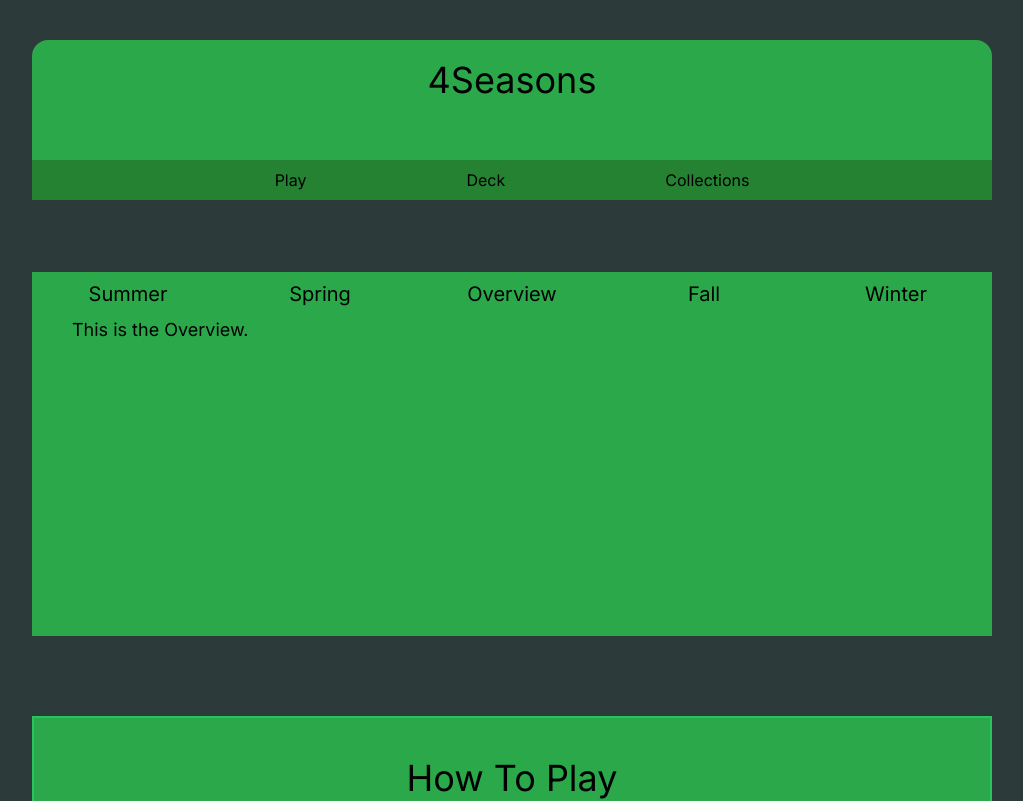
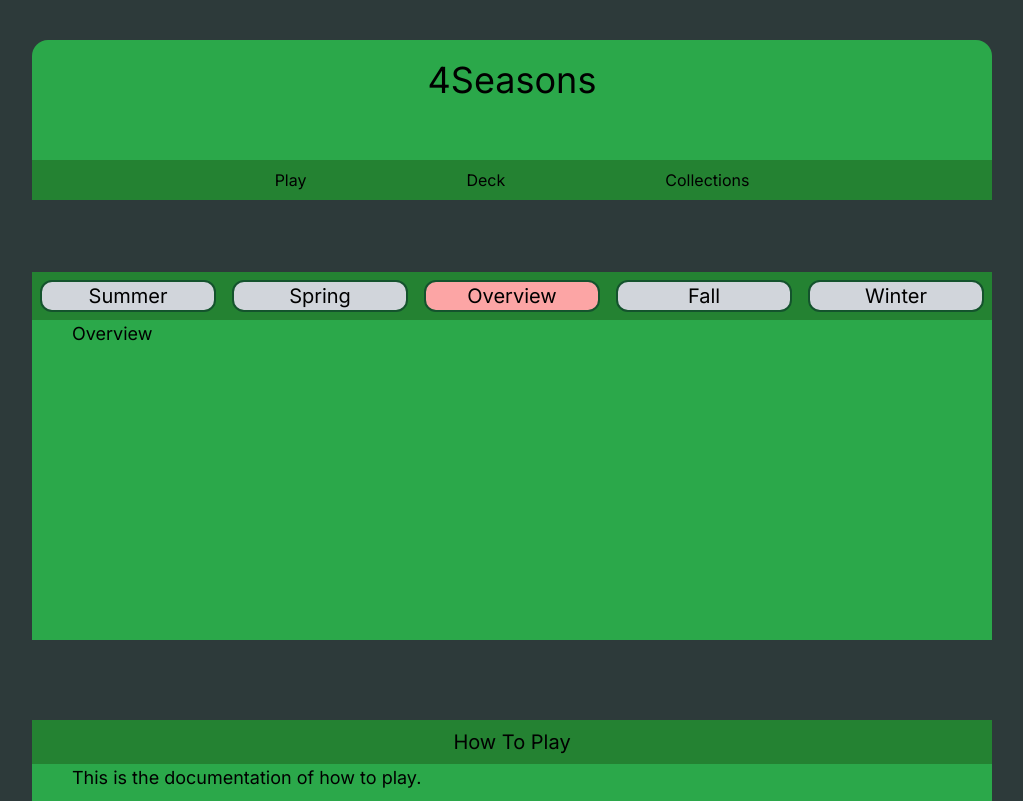
Before and after one commit to SarahNT1/4seasons-react, a Next.js app: page / in a window 1280 px wide. Shown: the top 801 px of the page, without its empty margins (128-1151 px from the left). Built offline with nearby package versions, Linux system fonts and the light colour scheme.

Commit message:
Conditional rendering for home page

```diff
--- a/app/components/home-contents.js
+++ b/app/components/home-contents.js
@@ -1,3 +1,7 @@
+"use client";
+
+import { useState } from "react"
+
 export default function HomeContent(){
     const styles = {
         background1: {
@@ -8,33 +12,75 @@ export default function HomeContent(){
         }
       }
 
+    const[headerName, setHeaderName] = useState('Overview');
+    const[clicked, setClicked] = useState('Overview');
+
     return(
         <div className="w-3/4 ml-auto mr-auto">
             <div>
                 <div className="mt-28">
-                    <div className="text-xl text-center pt-2 pb-2 flex flex-row w-full" style={styles.background1}>
-                        <div className="w-1/5">
-                            Summer
+                    <div className="text-xl text-center pt-2 pb-2 flex flex-row w-full" style={styles.background2}>
+                        <div className="w-1/5" onClick={() => {setHeaderName('Summer'); setClicked('Summer')}}>
+                            {clicked == 'Summer' ? (
+                                <div className="bg-yellow-300 rounded-xl border-green-900 border-2 w-44 ml-auto mr-auto cursor-pointer">Summer</div>) :
+                                (<div className="bg-gray-300 rounded-xl border-green-900 border-2 w-44 ml-auto mr-auto cursor-pointer">Summer</div>)
+                            }
                         </div>
-                        <div className="w-1/5">
-                            Spring
+                        <div className="w-1/5" onClick={() => {setHeaderName('Spring'); setClicked('Spring')}}>
+                            {clicked == 'Spring' ? (
+                                <div className="bg-pink-300 rounded-xl border-green-900 border-2 w-44 ml-auto mr-auto cursor-pointer">Spring</div>) :
+                                (<div className="bg-gray-300 rounded-xl border-green-900 border-2 w-44 ml-auto mr-auto cursor-pointer">Spring</div>)
+                            }
                         </div>
-                        <div className="w-1/5">
-                            Overview
+                        <div className="w-1/5" onClick={() => {setHeaderName('Overview'); setClicked('Overview')}}>
+                            {clicked == 'Overview' ? (
+                                <div className="bg-red-300 rounded-xl border-green-900 border-2 w-44 ml-auto mr-auto cursor-pointer">Overview</div>) :
+                                (<div className="bg-gray-300 rounded-xl border-green-900 border-2 w-44 ml-auto mr-auto cursor-pointer">Overview</div>)
+                            }
                         </div>
-                        <div className="w-1/5">
-                            Fall
+                        <div className="w-1/5" onClick={() => {setHeaderName('Fall'); setClicked('Fall')}}>
+                            {clicked == 'Fall' ? (
+                                <div className="bg-orange-300 rounded-xl border-green-900 border-2 w-44 ml-auto mr-auto cursor-pointer">Fall</div>) :
+                                (<div className="bg-gray-300 rounded-xl border-green-900 border-2 w-44 ml-auto mr-auto cursor-pointer">Fall</div>)
+                            }
                         </div>
-                        <div className="w-1/5">
-                            Winter
+                        <div className="w-1/5" onClick={() => {setHeaderName('Winter'); setClicked('Winter')}}>
+                            {clicked == 'Winter' ? (
+                                <div className="bg-blue-300 rounded-xl border-green-900 border-2 w-44 ml-auto mr-auto cursor-pointer">Winter</div>) :
+                                (<div className="bg-gray-300 rounded-xl border-green-900 border-2 w-44 ml-auto mr-auto cursor-pointer">Winter</div>)
+                            }
                         </div>
                     </div>
                     <div className=" text-lg pl-10 h-80" style={styles.background1}>
-                        This is the Overview.
+                        {headerName == 'Summer' && (
+                            <div>
+                                Summer
+                            </div>
+                        )}
+                        {headerName == 'Spring' && (
+                            <div>
+                                Spring
+                            </div>
+                        )}
+                        {headerName == 'Overview' && (
+                            <div>
+                                Overview
+                            </div>
+                        )}
+                        {headerName == 'Fall' && (
+                            <div>
+                                Fall
+                            </div>
+                        )}
+                        {headerName == 'Winter' && (
+                            <div>
+                                Winter
+                            </div>
+                        )}
                     </div>
                 </div>
-                <div className="border-2 border-green-500 mt-20">
-                    <div className="text-4xl text-center pt-10 pb-10" style={styles.background1}>
+                <div className="mt-20">
+                    <div className="text-xl text-center pt-2 pb-2" style={styles.background2}>
                         How To Play
                     </div>
                     <div className="text-lg pl-10 h-80" style={styles.background1}>
```
